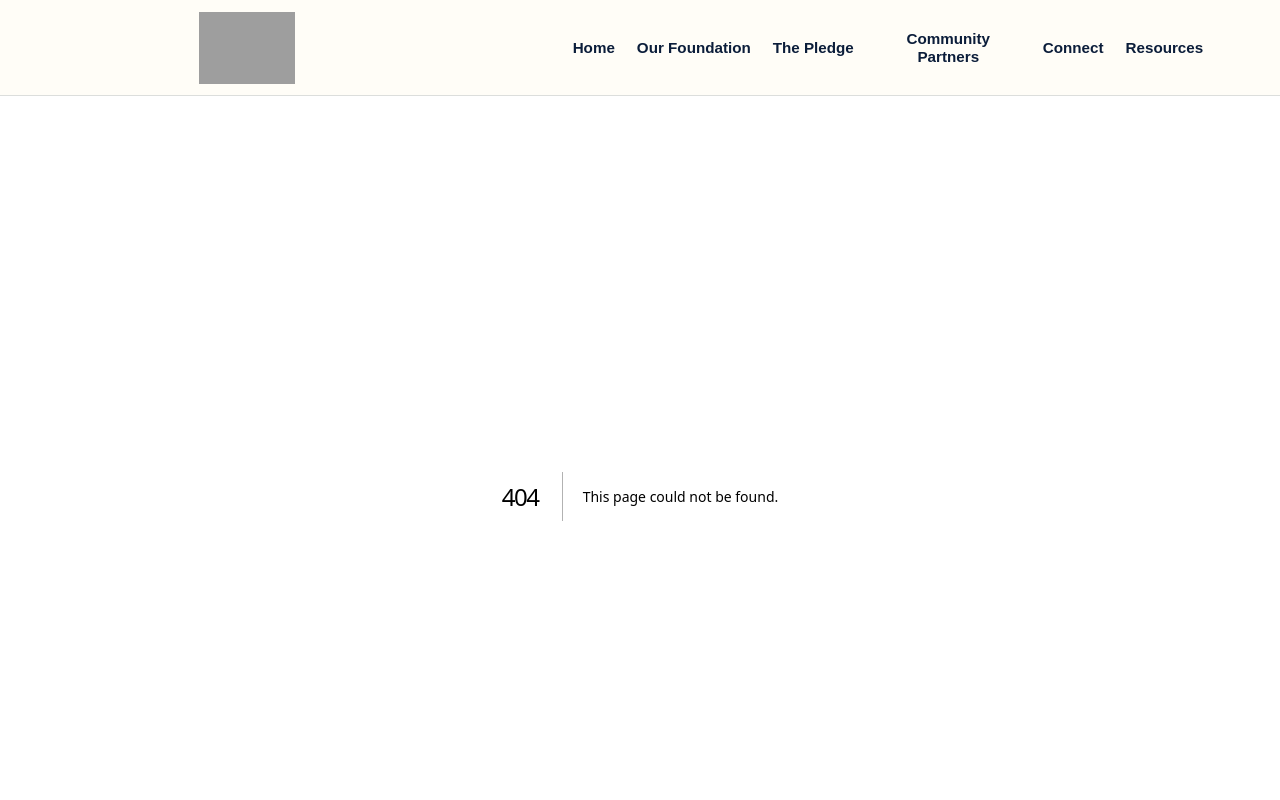
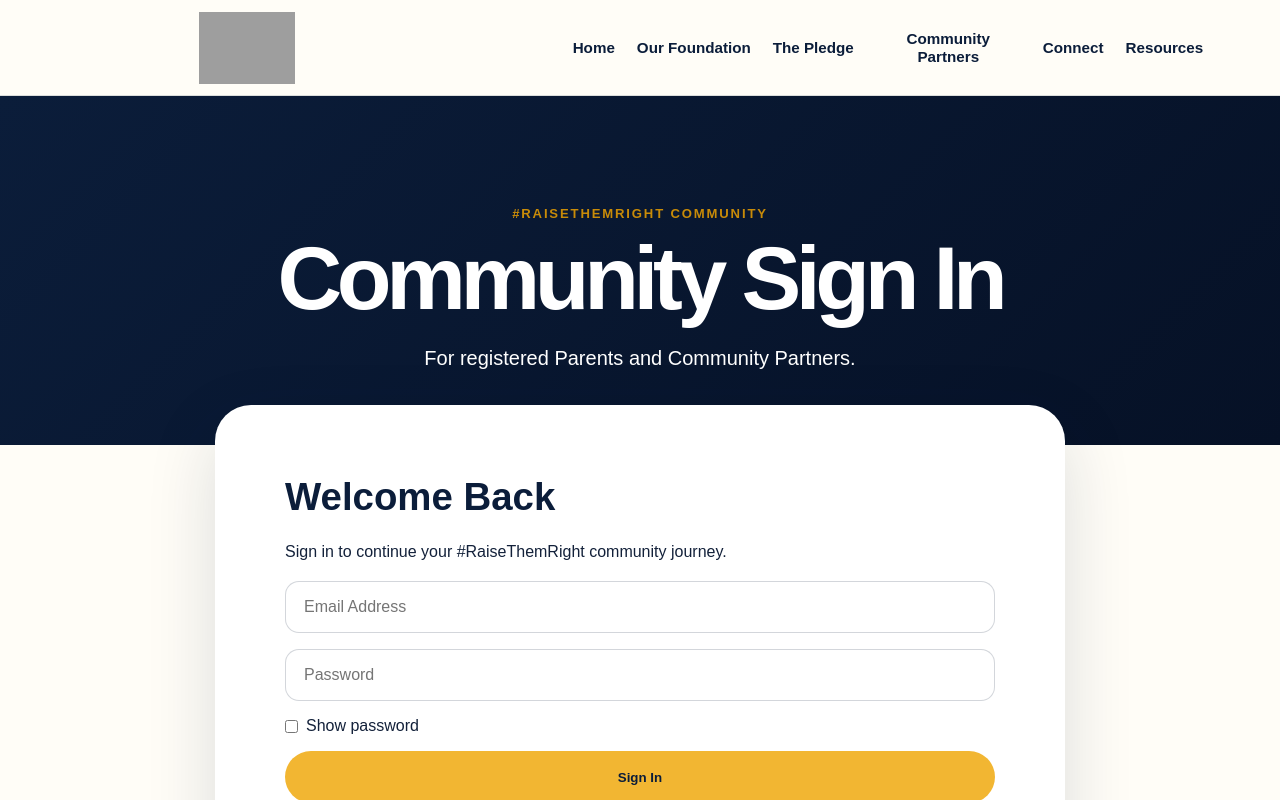
Before and after one commit to nathleegrant-lang/raise-them-right, a Next.js app: page /member-login in a window 1280 px wide. Before the commit this address had no page. Shown: the top 800 px of the page. Built offline with nearby package versions, Linux system fonts and the light colour scheme; grey boxes are pictures that could not be loaded.

Commit message:
Add member sign-in page

```diff
--- /dev/null
+++ b/src/app/member-login/page.tsx
@@ -0,0 +1,73 @@
+"use client";
+
+import { FormEvent, useState } from "react";
+import { useRouter } from "next/navigation";
+
+export default function MemberLoginPage() {
+  const router = useRouter();
+  const [errorMessage, setErrorMessage] = useState("");
+  const [isSubmitting, setIsSubmitting] = useState(false);
+  const [showPassword, setShowPassword] = useState(false);
+
+  async function handleSubmit(event: FormEvent<HTMLFormElement>) {
+    event.preventDefault();
+    setErrorMessage("");
+    setIsSubmitting(true);
+
+    const formData = new FormData(event.currentTarget);
+    const response = await fetch("/api/members/login", {
+      method: "POST",
+      headers: { "Content-Type": "application/json" },
+      body: JSON.stringify({
+        email: String(formData.get("email") || ""),
+        password: String(formData.get("password") || ""),
+      }),
+    });
+
+    const result = await response.json();
+
+    if (!response.ok) {
+      setErrorMessage(result.error || "Unable to sign in.");
+      setIsSubmitting(false);
+      return;
+    }
+
+    router.push(result.destination || "/");
+    router.refresh();
+  }
+
+  return (
+    <main className="pledge-page">
+      <section className="pledge-hero">
+        <p className="eyebrow">#RaiseThemRight Community</p>
+        <h1>Community Sign In</h1>
+        <p>For registered Parents and Community Partners.</p>
+      </section>
+
+      <section className="pledge-card">
+        <h2>Welcome Back</h2>
+        <p style={{ marginBottom: "1.25rem" }}>Sign in to continue your #RaiseThemRight community journey.</p>
+
+        <form className="pledge-form" onSubmit={handleSubmit}>
+          <input name="email" type="email" placeholder="Email Address" autoComplete="email" required />
+          <input name="password" type={showPassword ? "text" : "password"} placeholder="Password" autoComplete="current-password" required />
+
+          <div style={{ width: "100%", display: "flex", justifyContent: "flex-start" }}>
+            <label style={{ display: "inline-flex", alignItems: "center", gap: "0.5rem", cursor: "pointer", width: "auto" }}>
+              <input type="checkbox" checked={showPassword} onChange={(event) => setShowPassword(event.target.checked)} style={{ width: "auto", margin: 0 }} />
+              <span>{showPassword ? "Hide password" : "Show password"}</span>
+            </label>
+          </div>
+
+          {errorMessage && <p className="form-error">{errorMessage}</p>}
+
+          <button type="submit" className="button primary" disabled={isSubmitting}>
+            {isSubmitting ? "Signing in..." : "Sign In"}
+          </button>
+        </form>
+
+        <p style={{ marginTop: "1.25rem" }}>New to the community? <a href="/register">Create an adult account</a>.</p>
+      </section>
+    </main>
+  );
+}
```
